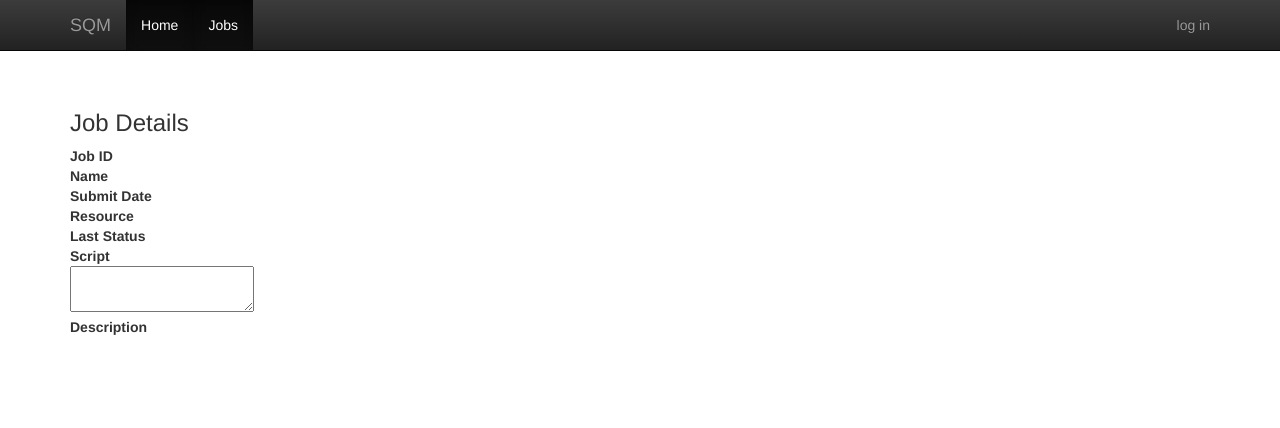
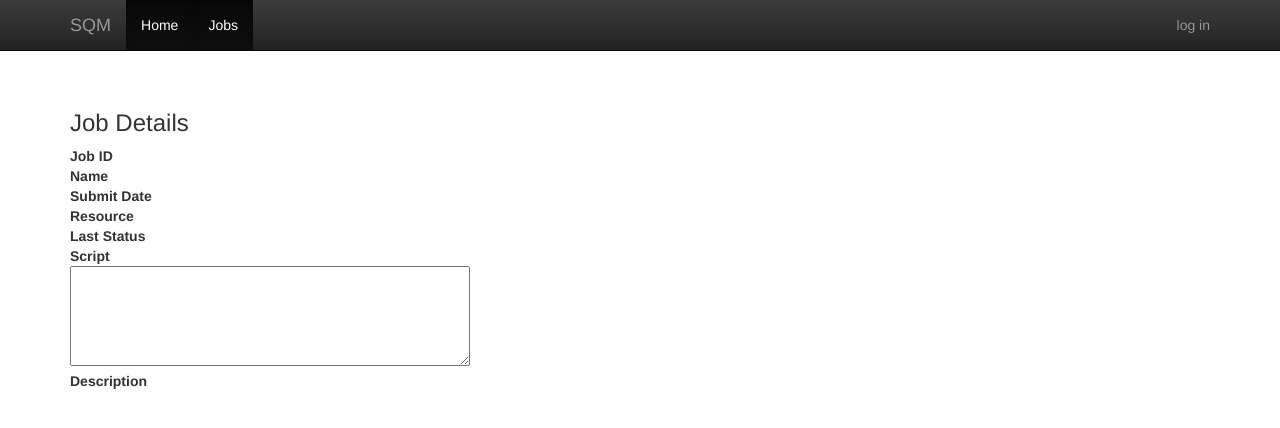
Before and after one commit to simphony/simphony-sqmpy, a Flask app: template sqmpy/templates/job/job_detail.html in a window 1280 px wide. Shown: the top 428 px of the page. Run offline with Flask 2, Linux system fonts and the light colour scheme; the template is opened without the code that fills it, so the values that code supplies are empty; parts of the project's set-up code (start-up, migrations or seed data) failed here and were passed over; some libraries are stand-ins or nearby versions.

Commit message:
style for textarea added to show scrollbars and appear a little bigger

```diff
--- a/sqmpy/static/css/style.css
+++ b/sqmpy/static/css/style.css
@@ -1,6 +1,13 @@
 body {
   padding-top: 50px;
 }
+
+textarea {
+  width: 400px;
+  height: 100px;
+  overflow: scroll;
+}
+
 .starter-template {
   padding: 40px 15px;
   text-align: left;
```
